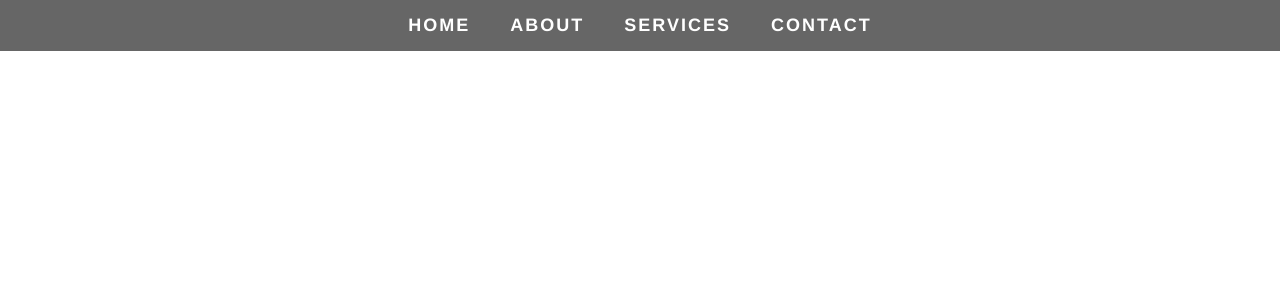
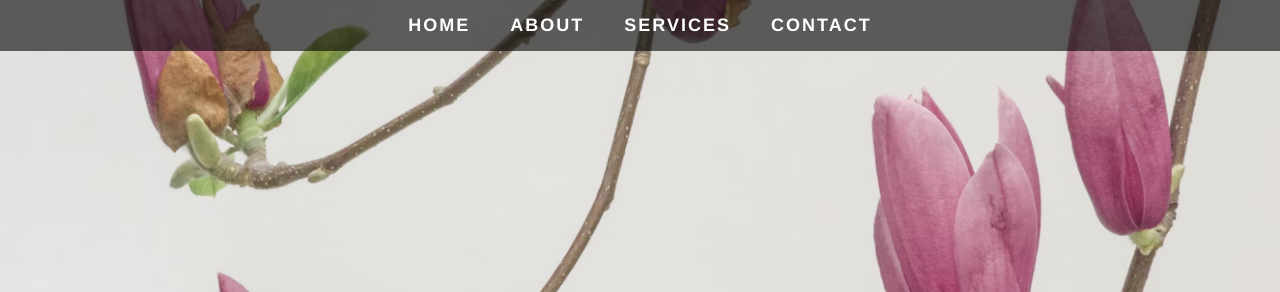
Before and after one commit to AneliaGG/ST-2025, a plain HTML site: page index.html in a window 1280 px wide. Shown: the top 292 px of the page. Drawn offline with Linux system fonts and the light colour scheme.

Commit message:
Added a background pic

```diff
--- a/style.css
+++ b/style.css
@@ -47,7 +47,7 @@ body, html {
 
 /* Hero Section */
 .hero {
-    background: url('file:///D:/SOFTUNI/Software%20Technologies/HTML%20CSS/images/pic.avif') no-repeat center center/cover;
+    background: url('pic.avif') no-repeat center center/cover;
     height: 100vh;
     display: flex;
     justify-content: center;
```
Also changed, not shown: pic.avif (added).
